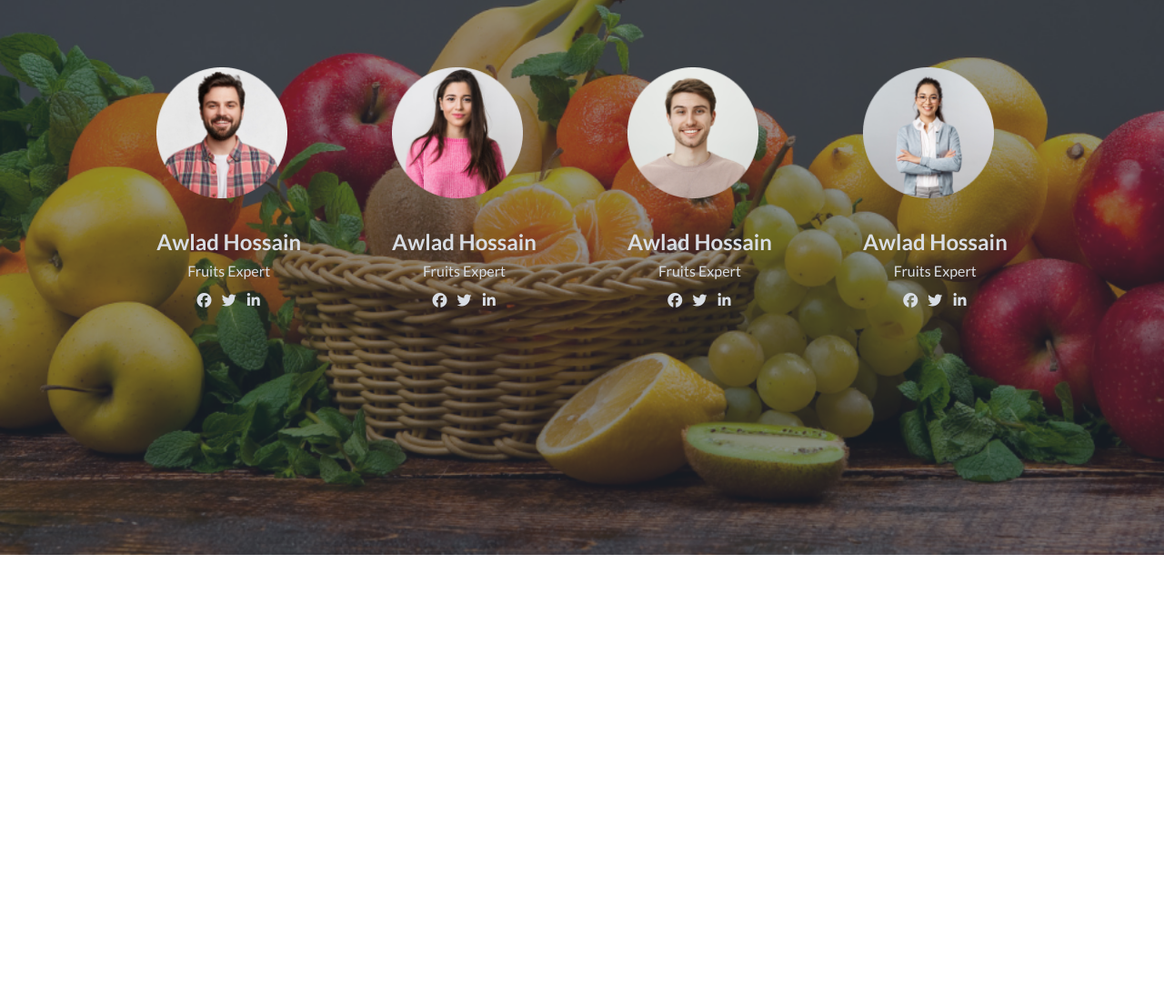
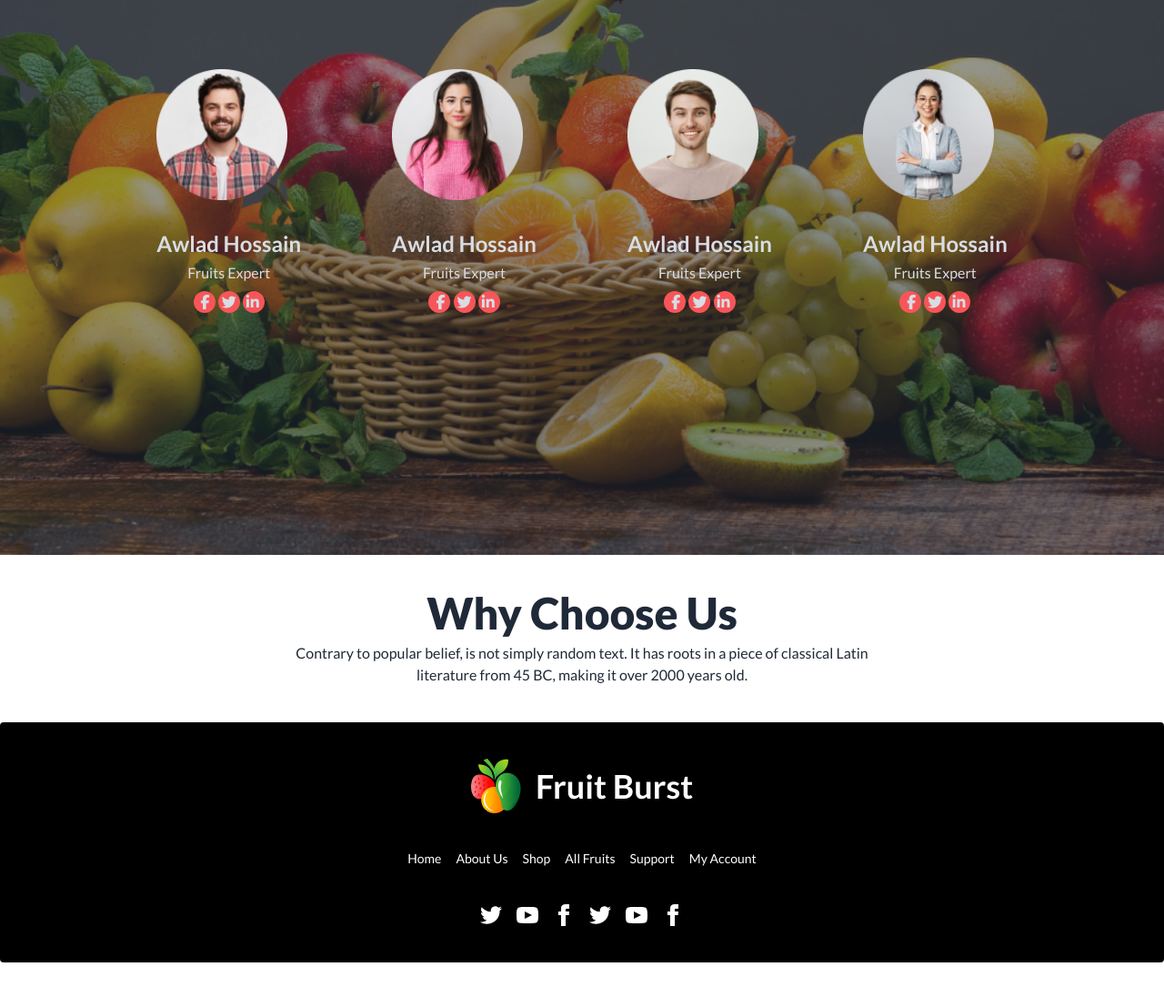
Before and after one commit to Protimaa/B8A3-fruit-brust-assignment-3, a plain HTML site: page index.html in a window 1280 px wide. Shown: the part 1954-3050 px from the top of the page at 91% size. Before the commit the page ends 2604 px from the top, so only its background shows below. Drawn offline with nearby package versions, Linux system fonts and the light colour scheme.

Commit message:
why choose section starts

```diff
--- a/index.html
+++ b/index.html
@@ -521,46 +521,80 @@
               <h4 class="text-2xl font-bold mt-8 mb-1">Awlad Hossain</h4>
               <p>Fruits Expert</p>
               <div class="icon mt-2 ">
-                <i class="fa-brands fa-facebook w-6 h-6 "></i>
-                <i class="fa-brands fa-twitter w-6 h-6"></i>
-                <i class="fa-brands fa-linkedin-in w-6 h-6"></i>
+                <i class="fa-brands fa-facebook-f w-6 h-6 bg-vivid-red-color rounded-full pl-2 pr-3 py-1 text-center"></i>
+                <i class="fa-brands fa-twitter w-6 h-6 bg-vivid-red-color rounded-full pl-1 pr-2 py-1 text-center"></i>
+                <i class="fa-brands fa-linkedin-in w-6 h-6 bg-vivid-red-color rounded-full pl-1 pr-2 py-1 text-center"></i>
               </div>
             </div>
             <div class="max-w-md  p-10">
               <img src="./images/member2.png" alt="" class="h-36 w-36">
               <h4 class="text-2xl font-bold mt-8 mb-1">Awlad Hossain</h4>
               <p>Fruits Expert</p>
-              <div class="icon mt-2">
-                <i class="fa-brands fa-facebook w-6 h-6 "></i>
-                <i class="fa-brands fa-twitter w-6 h-6"></i>
-                <i class="fa-brands fa-linkedin-in w-6 h-6"></i>
+              <div class="icon mt-2 ">
+                <i class="fa-brands fa-facebook-f w-6 h-6 bg-vivid-red-color rounded-full pl-2 pr-3 py-1 text-center"></i>
+                <i class="fa-brands fa-twitter w-6 h-6 bg-vivid-red-color rounded-full pl-1 pr-2 py-1 text-center"></i>
+                <i class="fa-brands fa-linkedin-in w-6 h-6 bg-vivid-red-color rounded-full pl-1 pr-2 py-1 text-center"></i>
               </div>
             </div>
             <div class="max-w-md p-10">
               <img src="./images/member3.png" alt="" class="h-36 w-36">
               <h4 class="text-2xl font-bold mt-8 mb-1">Awlad Hossain</h4>
               <p>Fruits Expert</p>
-              <div class="icon mt-2">
-                <i class="fa-brands fa-facebook w-6 h-6 "></i>
-                <i class="fa-brands fa-twitter w-6 h-6"></i>
-                <i class="fa-brands fa-linkedin-in w-6 h-6"></i>
+              <div class="icon mt-2 ">
+                <i class="fa-brands fa-facebook-f w-6 h-6 bg-vivid-red-color rounded-full pl-2 pr-3 py-1 text-center"></i>
+                <i class="fa-brands fa-twitter w-6 h-6 bg-vivid-red-color rounded-full pl-1 pr-2 py-1 text-center"></i>
+                <i class="fa-brands fa-linkedin-in w-6 h-6 bg-vivid-red-color rounded-full pl-1 pr-2 py-1 text-center"></i>
               </div>
             </div>
             <div class="max-w-md  p-10">
               <img src="./images/member4.png" alt="" class="h-36 w-36">
               <h4 class="text-2xl font-bold mt-8 mb-1">Awlad Hossain</h4>
               <p>Fruits Expert</p>
-              <div class="icon mt-2">
-                <i class="fa-brands fa-facebook w-6 h-6 "></i>
-                <i class="fa-brands fa-twitter w-6 h-6"></i>
-                <i class="fa-brands fa-linkedin-in w-6 h-6"></i>
+              <div class="icon mt-2 ">
+                <i class="fa-brands fa-facebook-f w-6 h-6 bg-vivid-red-color rounded-full pl-2 pr-3 py-1 text-center"></i>
+                <i class="fa-brands fa-twitter w-6 h-6 bg-vivid-red-color rounded-full pl-1 pr-2 py-1 text-center"></i>
+                <i class="fa-brands fa-linkedin-in w-6 h-6 bg-vivid-red-color rounded-full pl-1 pr-2 py-1 text-center"></i>
               </div>
             </div>
 
           </div>
         </div>
       </div>
+      <!-- Why Choose Us  -->
+      <section class="why-choose max-w-screen-xl mx-auto my-10">
+        <div class="text-center">
+          <h3 class="text-5xl font-extrabold mb-2" >Why Choose Us</h3>
+          <p class="m-auto w-2/4 ">Contrary to popular belief, is not simply random text. It has roots in a piece of classical Latin literature from 45 BC, making it over 2000 years old.</p>
+        </div>
+      </section>
     </main>
-    <footer></footer>
+
+
+    <footer class="footer footer-center p-10 bg-black text-white text-base-content rounded mb-0">
+      <div class="flex ">
+        <img src="images/logo.png" alt=""  class="mr-2  ">
+        <span class="text-4xl font-bold "> Fruit Burst</span>
+      </div>
+
+      <div class="grid grid-flow-col gap-4">
+        <a class="link link-hover">Home</a>
+        <a class="link link-hover">About Us</a>
+        <a class="link link-hover">Shop</a>
+        <a class="link link-hover">All Fruits</a>
+        <a class="link link-hover">Support</a>
+        <a class="link link-hover">My Account</a>
+      </div>
+      <div>
+        <div class="grid grid-flow-col gap-4">
+          <a><svg xmlns="http://www.w3.org/2000/svg" width="24" height="24" viewBox="0 0 24 24" class="fill-current"><path d="M24 4.557c-.883.392-1.832.656-2.828.775 1.017-.609 1.798-1.574 2.165-2.724-.951.564-2.005.974-3.127 1.195-.897-.957-2.178-1.555-3.594-1.555-3.179 0-5.515 2.966-4.797 6.045-4.091-.205-7.719-2.165-10.148-5.144-1.29 2.213-.669 5.108 1.523 6.574-.806-.026-1.566-.247-2.229-.616-.054 2.281 1.581 4.415 3.949 4.89-.693.188-1.452.232-2.224.084.626 1.956 2.444 3.379 4.6 3.419-2.07 1.623-4.678 2.348-7.29 2.04 2.179 1.397 4.768 2.212 7.548 2.212 9.142 0 14.307-7.721 13.995-14.646.962-.695 1.797-1.562 2.457-2.549z"></path></svg></a>
+          <a><svg xmlns="http://www.w3.org/2000/svg" width="24" height="24" viewBox="0 0 24 24" class="fill-current"><path d="M19.615 3.184c-3.604-.246-11.631-.245-15.23 0-3.897.266-4.356 2.62-4.385 8.816.029 6.185.484 8.549 4.385 8.816 3.6.245 11.626.246 15.23 0 3.897-.266 4.356-2.62 4.385-8.816-.029-6.185-.484-8.549-4.385-8.816zm-10.615 12.816v-8l8 3.993-8 4.007z"></path></svg></a>
+          <a><svg xmlns="http://www.w3.org/2000/svg" width="24" height="24" viewBox="0 0 24 24" class="fill-current"><path d="M9 8h-3v4h3v12h5v-12h3.642l.358-4h-4v-1.667c0-.955.192-1.333 1.115-1.333h2.885v-5h-3.808c-3.596 0-5.192 1.583-5.192 4.615v3.385z"></path></svg></a>
+          <a><svg xmlns="http://www.w3.org/2000/svg" width="24" height="24" viewBox="0 0 24 24" class="fill-current"><path d="M24 4.557c-.883.392-1.832.656-2.828.775 1.017-.609 1.798-1.574 2.165-2.724-.951.564-2.005.974-3.127 1.195-.897-.957-2.178-1.555-3.594-1.555-3.179 0-5.515 2.966-4.797 6.045-4.091-.205-7.719-2.165-10.148-5.144-1.29 2.213-.669 5.108 1.523 6.574-.806-.026-1.566-.247-2.229-.616-.054 2.281 1.581 4.415 3.949 4.89-.693.188-1.452.232-2.224.084.626 1.956 2.444 3.379 4.6 3.419-2.07 1.623-4.678 2.348-7.29 2.04 2.179 1.397 4.768 2.212 7.548 2.212 9.142 0 14.307-7.721 13.995-14.646.962-.695 1.797-1.562 2.457-2.549z"></path></svg></a>
+          <a><svg xmlns="http://www.w3.org/2000/svg" width="24" height="24" viewBox="0 0 24 24" class="fill-current"><path d="M19.615 3.184c-3.604-.246-11.631-.245-15.23 0-3.897.266-4.356 2.62-4.385 8.816.029 6.185.484 8.549 4.385 8.816 3.6.245 11.626.246 15.23 0 3.897-.266 4.356-2.62 4.385-8.816-.029-6.185-.484-8.549-4.385-8.816zm-10.615 12.816v-8l8 3.993-8 4.007z"></path></svg></a>
+          <a><svg xmlns="http://www.w3.org/2000/svg" width="24" height="24" viewBox="0 0 24 24" class="fill-current"><path d="M9 8h-3v4h3v12h5v-12h3.642l.358-4h-4v-1.667c0-.955.192-1.333 1.115-1.333h2.885v-5h-3.808c-3.596 0-5.192 1.583-5.192 4.615v3.385z"></path></svg></a>
+        </div>
+      </div>
+
+    </footer>
 </body>
 </html>
```
